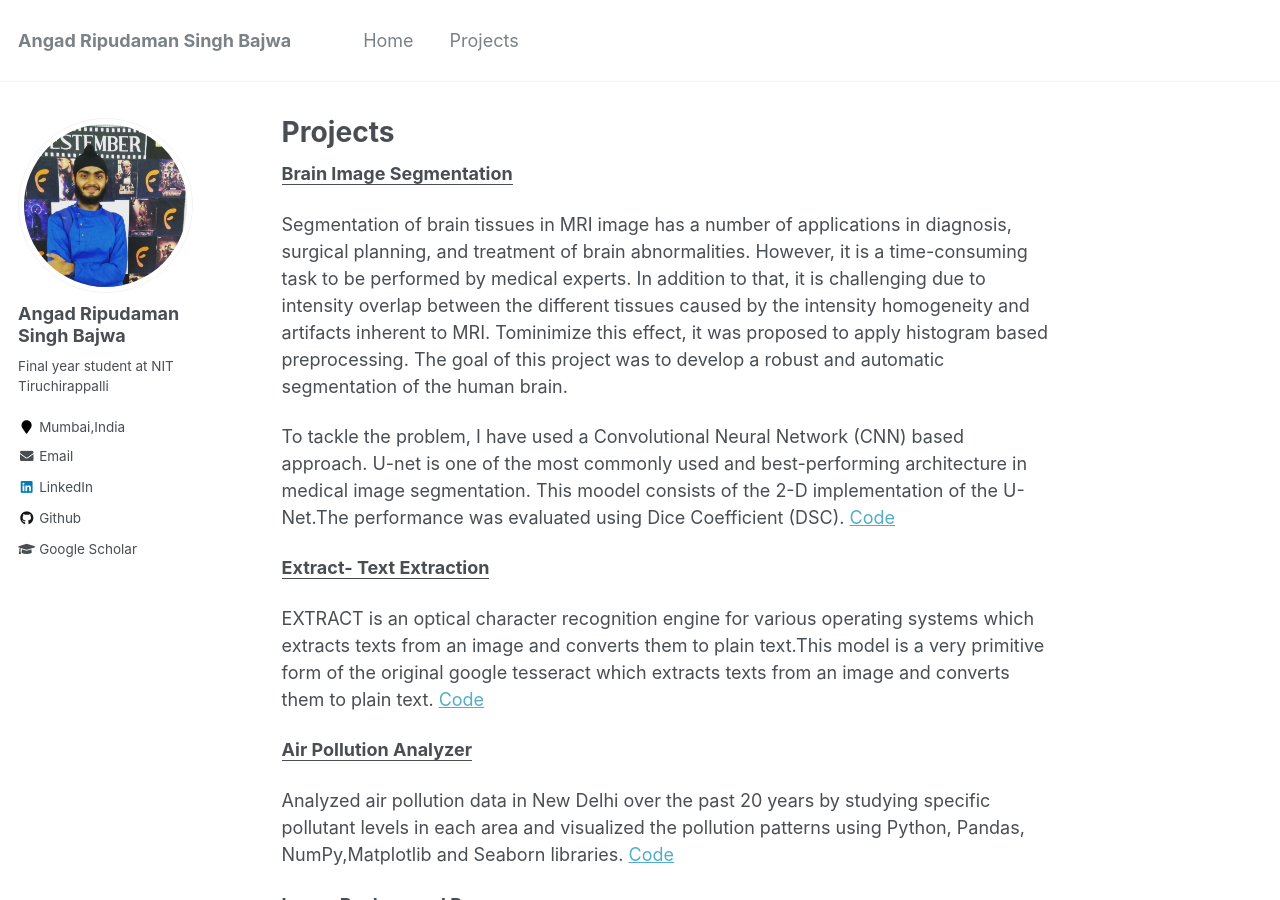
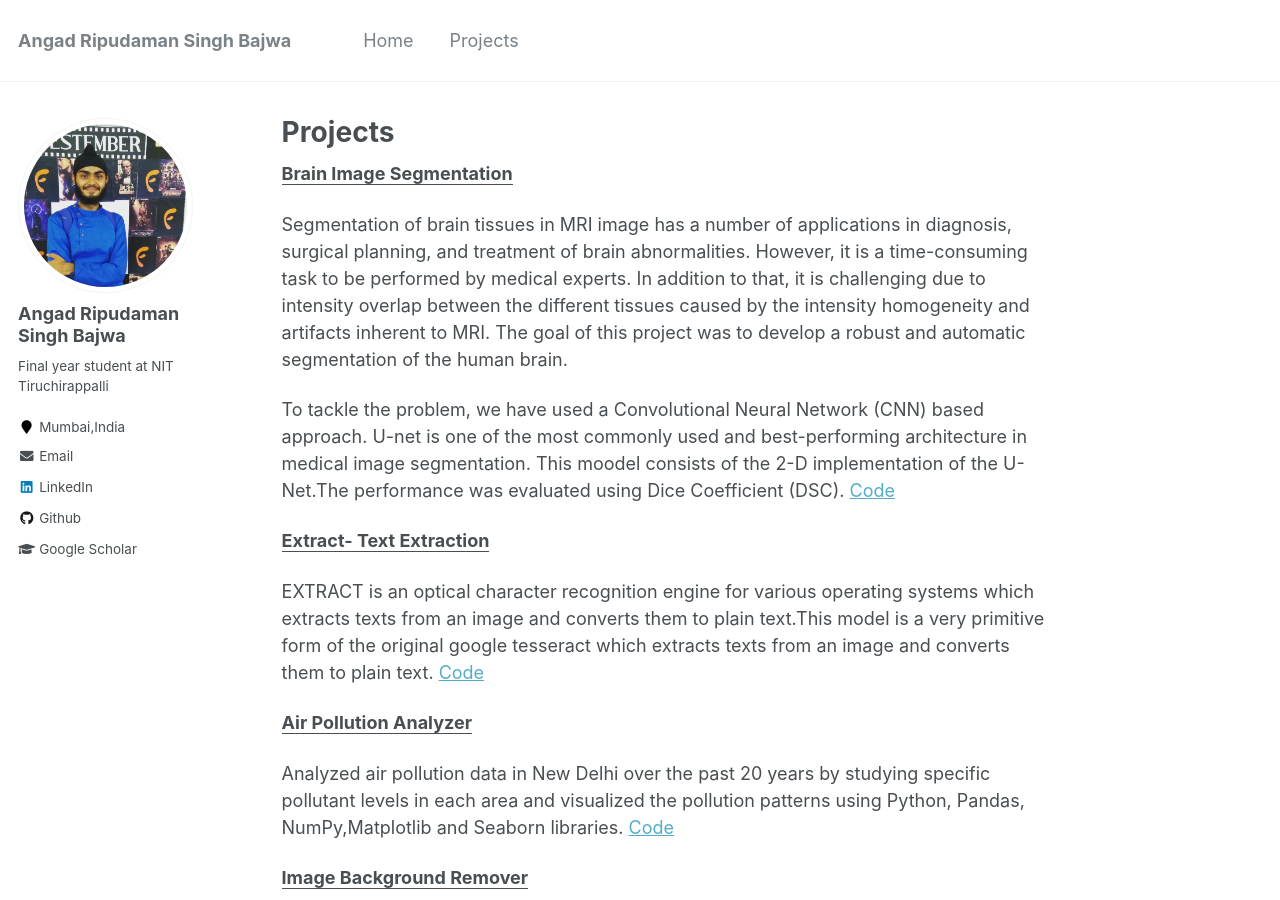
Before and after one commit to angadbajwa23/angadbajwa23.github.io, a Jekyll site: the page built from _pages/publications.md, in a window 1280 px wide and 900 px high. Built offline with Jekyll 4.4.1, drawn with Linux system fonts in a browser that asks for light colours.

Commit message:
brain-image update

```diff
--- a/_pages/publications.md
+++ b/_pages/publications.md
@@ -11,9 +11,9 @@
 
  **<u>Brain Image Segmentation</u>**
 
-Segmentation of brain tissues in MRI image has a number of applications in diagnosis, surgical planning, and treatment of brain abnormalities. However, it is a time-consuming task to be performed by medical experts. In addition to that, it is challenging due to intensity overlap between the different tissues caused by the intensity homogeneity and artifacts inherent to MRI. Tominimize this effect, it was proposed to apply histogram based preprocessing. The goal of this project was to develop a robust and automatic segmentation of the human brain.
+Segmentation of brain tissues in MRI image has a number of applications in diagnosis, surgical planning, and treatment of brain abnormalities. However, it is a time-consuming task to be performed by medical experts. In addition to that, it is challenging due to intensity overlap between the different tissues caused by the intensity homogeneity and artifacts inherent to MRI. The goal of this project was to develop a robust and automatic segmentation of the human brain.
 
-To tackle the problem, I have used a Convolutional Neural Network (CNN) based approach. U-net is one of the most commonly used and best-performing architecture in medical image segmentation. This moodel consists of the 2-D implementation of the U-Net.The performance was evaluated using Dice Coefficient (DSC).
+To tackle the problem, we have used a Convolutional Neural Network (CNN) based approach. U-net is one of the most commonly used and best-performing architecture in medical image segmentation. This moodel consists of the 2-D implementation of the U-Net.The performance was evaluated using Dice Coefficient (DSC).
 [Code](https://github.com/angadbajwa23/Segmentation-of-2D-Brain-MR-Images-using-Deep-Neural-Architectures)
 
 
```
